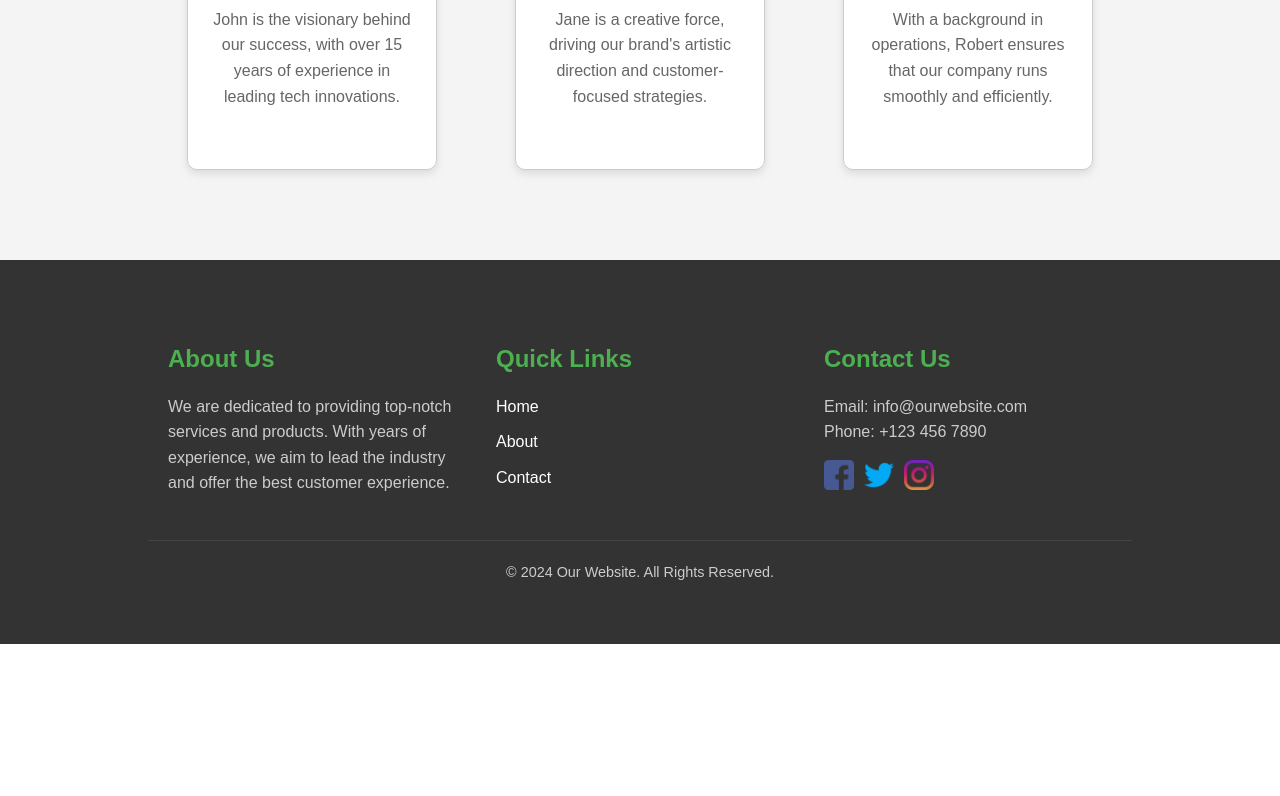
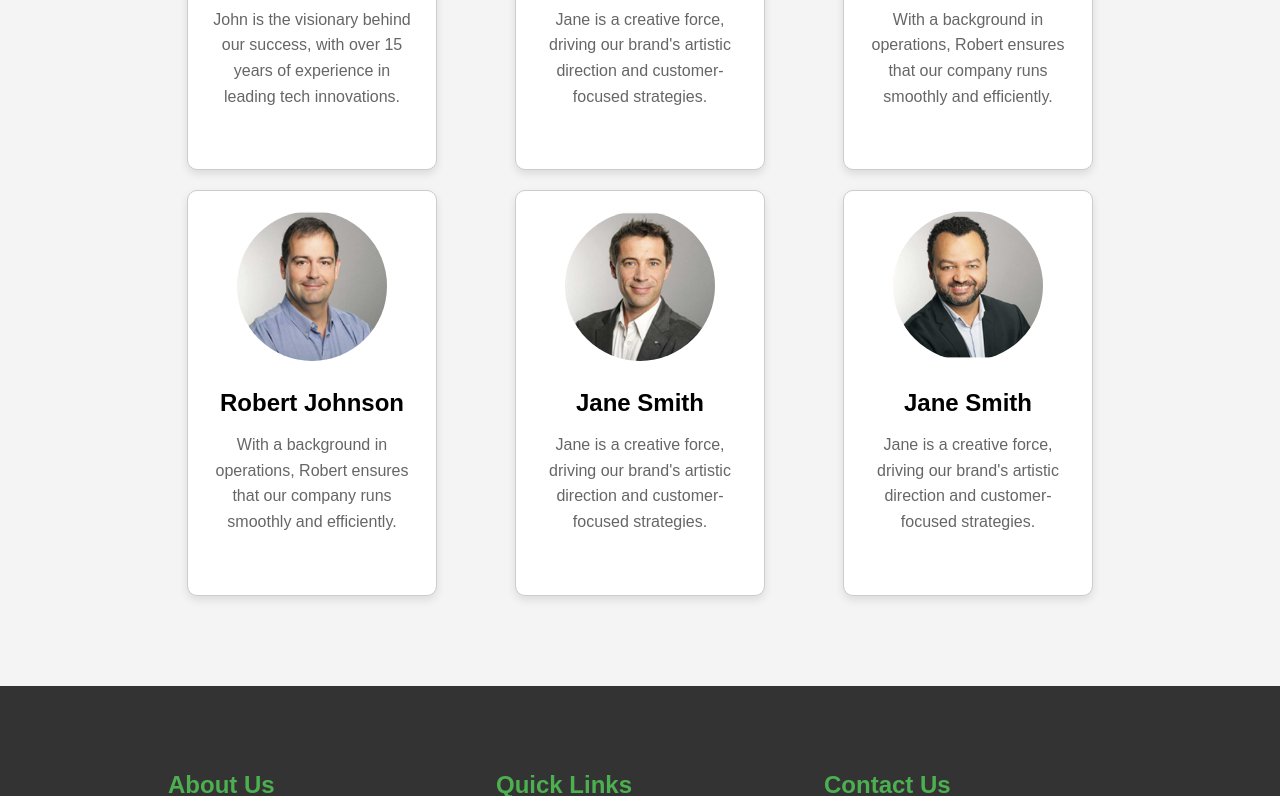
Before and after one commit to Abdo-esse/Brief-1, a plain HTML site: page pages/about.html in a window 1280 px wide. Shown: the part 571-1367 px from the top of the page. Before the commit the page ends 1215 px from the top, so only its background shows below. Drawn offline with Linux system fonts and the light colour scheme.

Commit message:
3eme modificatoin

```diff
--- a/pages/about.html
+++ b/pages/about.html
@@ -41,6 +41,21 @@
                     <h3>Robert Johnson</h3>
                     <p>With a background in operations, Robert ensures that our company runs smoothly and efficiently.</p>
                 </div>
+                <div class="card">
+                    <img src="/images/per4.png" alt="Founder 3">
+                    <h3>Robert Johnson</h3>
+                    <p>With a background in operations, Robert ensures that our company runs smoothly and efficiently.</p>
+                </div>
+                <div class="card">
+                    <img src="/images/per5.png" alt="Founder 2">
+                    <h3>Jane Smith</h3>
+                    <p>Jane is a creative force, driving our brand's artistic direction and customer-focused strategies.</p>
+                </div>
+                <div class="card">
+                    <img src="/images/per6.png" alt="Founder 2">
+                    <h3>Jane Smith</h3>
+                    <p>Jane is a creative force, driving our brand's artistic direction and customer-focused strategies.</p>
+                </div>
             </div>
         </div>
     </section>
```
Also changed, not shown: images/per4.png (added), images/per5.png (added), images/per6.png (added).
